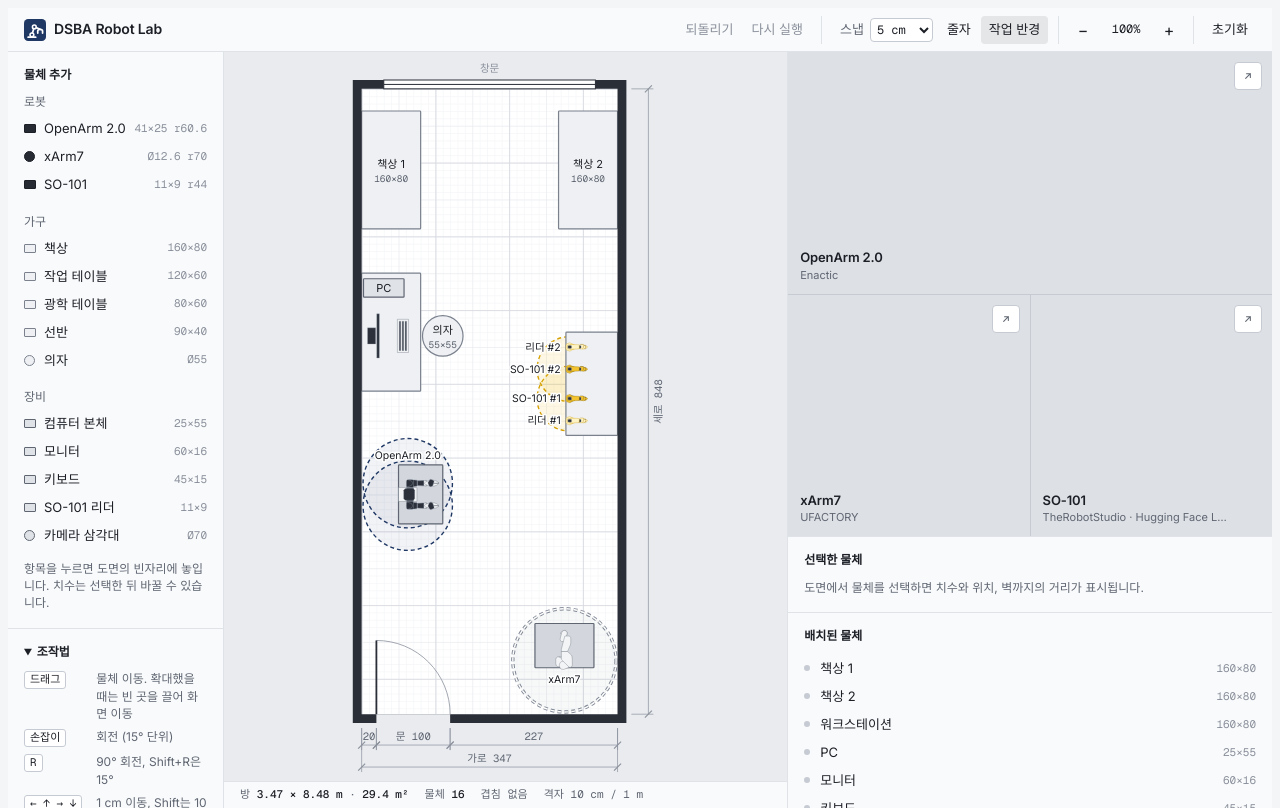
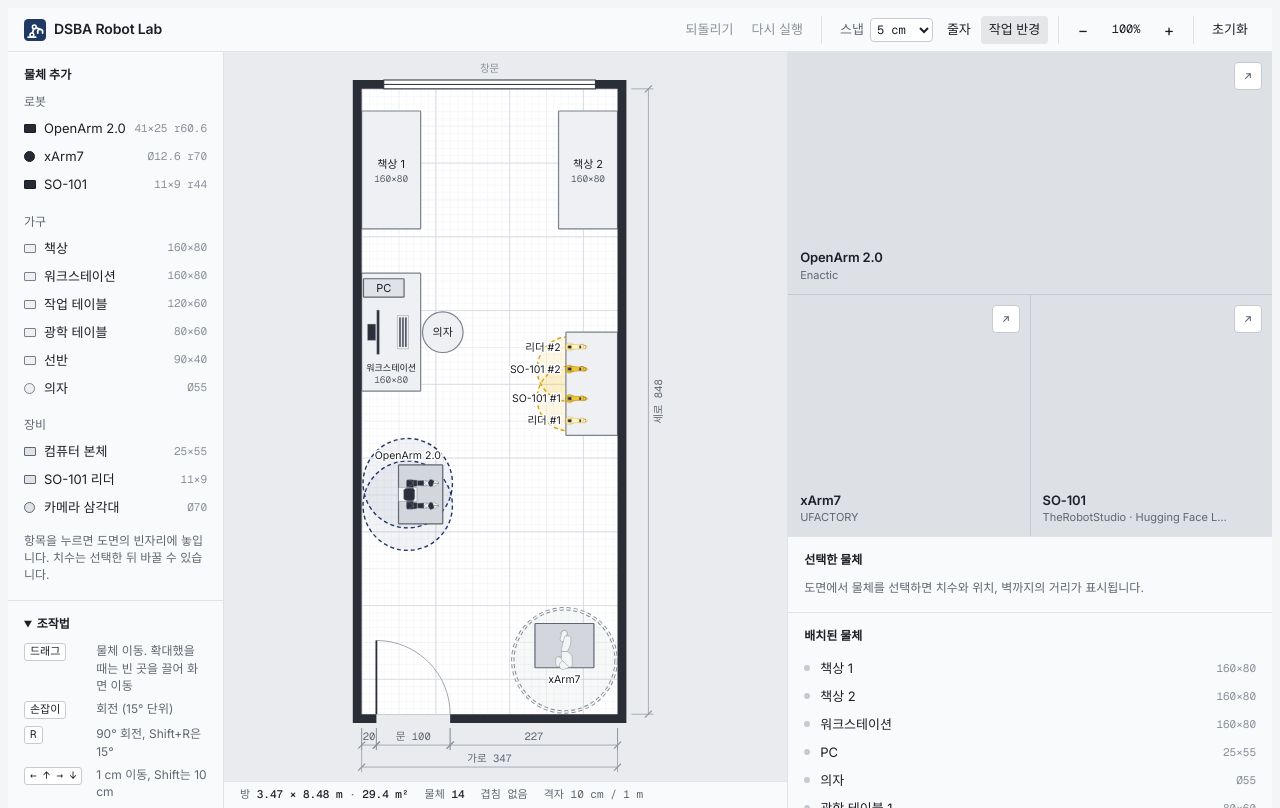
Before and after one commit to DSBA-Lab/robot-lab, a plain HTML site: page floorplan.html in a window 1280 px wide. Drawn offline with nearby package versions, Linux system fonts and the light colour scheme.

Commit message:
Draw the monitor and keyboard as part of a workstation desk; chairs show no size

```diff
--- a/floorplan.html
+++ b/floorplan.html
@@ -485,7 +485,7 @@ const SPECS = {
   so101: 'SO-101 · 베이스 약 11 × 9 cm (공개 CAD 기준) · 리치 약 44 cm (공개 URDF 링크 길이 합산, 그리퍼 끝 기준).',
   so101l: 'SO-101 리더 암 · 팔로워를 원격 조작하는 장치. 크기와 관절 구조는 팔로워와 같고 집게 대신 손잡이가 달려 있습니다. 팔로워 옆, 같은 테이블 끝에 클램프로 고정하고 조작자가 그 뒤에 앉습니다.',
 };
-const TOP_TYPES = new Set(['openarm2', 'xarm7', 'so101', 'so101l', 'arm', 'pc', 'monitor', 'keyboard']); // 책상·테이블 위에 올릴 수 있는 것
+const TOP_TYPES = new Set(['openarm2', 'xarm7', 'so101', 'so101l', 'arm', 'pc']); // 책상·테이블 위에 올릴 수 있는 것
 /* 로봇을 올려 쓰는 테이블: [종류, 이름, 가로, 세로, 테이블 뒤쪽 끝에서 로봇 중심까지]. 로봇은 가로로 가운데, 세로로 끝에 둠.
    OpenArm은 베이스 플레이트(깊이 25)를, xArm7은 베이스 뒤 커넥터(중심에서 9.2)를 테이블 끝에 맞춤. SO-101은 클램프로 물리므로 테이블 끝에 붙임 */
 const SEAT = { openarm2: ['otable', '광학 테이블', 80, 60, 12.5], xarm7: ['otable', '광학 테이블', 80, 60, 10], so101: ['table', 'SO-101 테이블', 140, 70, 5] };
@@ -498,12 +498,12 @@ const TOP = {
 };
 for (const g of Object.values(TOP)) g.svg = g.parts.map(q => `<path class="g${q[0]}" d="${q.slice(1)}"/>`).join('');
 TOP.so101l = TOP.so101; // 리더 암은 팔로워와 같은 윤곽으로 그리고 색만 옅게 (실물은 집게 대신 손잡이)
-/* 책상 위 소품. 모니터는 화면이 −y 쪽(앞)을 보고 뒤에 받침이 있음. 키보드는 판 위에 자판 세 줄. 모양으로 알 수 있으니 도면에 이름표는 붙이지 않음 */
+/* 워크스테이션 책상(wsdesk)에 그려 넣는 모니터와 키보드. 책상의 일부라 따로 고르거나 옮길 수 없음. 모니터는 화면이 −y 쪽(앉는 쪽)을 보고 뒤에 받침이 있음. 키보드는 판 위에 자판 세 줄 */
 const PROPS = {
   monitor: { box: [-30, -8, 30, 8], parts: ['dM-11 -3H11V8H-11Z', 'dM-30 -8H30V-4.5H-30Z'] },
   keyboard: { box: [-22.5, -7.5, 22.5, 7.5], parts: ['lM-22.5 -7.5H22.5V7.5H-22.5Z', 'dM-20 -5H20V-3H-20Z', 'dM-20 -1H20V1H-20Z', 'dM-20 3H20V5H-20Z'] },
 };
-for (const [k, g] of Object.entries(PROPS)) { g.svg = g.parts.map(q => `<path class="g${q[0]}" d="${q.slice(1)}"/>`).join(''); TOP[k] = g; }
+for (const g of Object.values(PROPS)) g.svg = g.parts.map(q => `<path class="g${q[0]}" d="${q.slice(1)}"/>`).join('');
 const CATALOG = [
   { group: '로봇', items: [
     { type: 'openarm2', name: 'OpenArm 2.0', w: 41,   d: 25,   reach: 60.6, armOff: 15.25, cat: 'robot' },
@@ -512,6 +512,7 @@ const CATALOG = [
   ]},
   { group: '가구', items: [
     { type: 'desk',  name: '책상',        w: 160, d: 80, reach: 0, cat: 'furn' },
+    { type: 'wsdesk', name: '워크스테이션', w: 160, d: 80, reach: 0, cat: 'furn' },
     { type: 'table', name: '작업 테이블', w: 120, d: 60, reach: 0, cat: 'furn' },
     { type: 'otable', name: '광학 테이블', w: 80, d: 60, reach: 0, cat: 'furn' },
     { type: 'shelf', name: '선반',        w: 90,  d: 40, reach: 0, cat: 'furn' },
@@ -519,8 +520,6 @@ const CATALOG = [
   ]},
   { group: '장비', items: [
     { type: 'pc',     name: '컴퓨터 본체', w: 25, d: 55,  reach: 0, cat: 'equip' },
-    { type: 'monitor', name: '모니터', w: 60, d: 16, reach: 0, cat: 'equip' },
-    { type: 'keyboard', name: '키보드', w: 45, d: 15, reach: 0, cat: 'equip' },
     { type: 'so101l', name: 'SO-101 리더', w: 11, d: 9, reach: 0, cat: 'equip' },
     { type: 'tripod', name: '카메라 삼각대', w: 70, d: 70,  reach: 0, cat: 'equip', round: true },
   ]},
@@ -559,14 +558,11 @@ function defaultTeleop() {
   return [{ ...lead, id: 'so101l-1', name: '리더 #1', y: 450 }, { ...lead, id: 'so101l-2', name: '리더 #2', y: 350 }];
 }
 function defaultDesk() {
-  // 워크스테이션: 왼쪽 벽에 붙인 책상(책상 1과 OpenArm 사이), 벽 쪽에 모니터, 그 앞에 키보드, 창문 쪽 끝에 본체, 방 쪽에 의자
-  const top = { cat: 'equip', rot: 90 };
+  // 워크스테이션: 왼쪽 벽에 붙인 책상(책상 1과 OpenArm 사이). 모니터와 키보드는 책상 그림에 들어 있고, 창문 쪽 끝에 본체, 방 쪽에 의자
   return [
-    { id: 'ws-desk', type: 'desk', name: '워크스테이션', cat: 'furn', x: 40, y: 330, w: 160, d: 80, rot: 90 },
-    { ...top, id: 'ws-pc', type: 'pc', name: 'PC', x: 30, y: 270, w: 25, d: 55 },
-    { ...top, id: 'ws-monitor', type: 'monitor', name: '모니터', x: 16, y: 335, w: 60, d: 16 },
-    { ...top, id: 'ws-keyboard', type: 'keyboard', name: '키보드', x: 56, y: 335, w: 45, d: 15 },
-    { id: 'ws-chair', type: 'chair', name: '의자', cat: 'furn', x: 110, y: 335, w: 55, d: 55, round: true, soft: true },
+    { id: 'ws-desk', type: 'wsdesk', name: '워크스테이션', cat: 'furn', x: 40, y: 330, w: 160, d: 80, rot: 90 },
+    { id: 'ws-pc', type: 'pc', name: 'PC', cat: 'equip', x: 30, y: 270, w: 25, d: 55, rot: 90 },
+    { id: 'ws-chair', type: 'chair', name: '의자', cat: 'furn', x: 110, y: 330, w: 55, d: 55, round: true, soft: true },
   ];
 }
 function defaultItems(room) {
@@ -610,7 +606,12 @@ function cleanState(s) {
   s = s && typeof s === 'object' ? s : {};
   const room = defaultRoom(); // 방은 고정이므로 저장된 값은 쓰지 않음
   const seen = new Set();
-  const items = (Array.isArray(s.items) ? s.items : []).slice(0, 200).map(cleanItem);
+  let items = (Array.isArray(s.items) ? s.items : []).slice(0, 200).map(cleanItem);
+  const props = items.filter(it => it.type === 'monitor' || it.type === 'keyboard'); // 한때 따로 놓던 모니터·키보드: 놓여 있던 책상을 워크스테이션 책상으로 바꾸고 없앰
+  if (props.length) {
+    for (const q of props) { const dk = items.find(o => o.type === 'desk' && inPoly(poly(o), q.x, q.y)); if (dk) dk.type = 'wsdesk'; }
+    items = items.filter(it => !props.includes(it));
+  }
   if (!(s.v >= 2) && !items.some(it => SPECS[it.type])) items.push(...defaultArms().map(cleanItem)); // 이전 버전에서 저장한 배치에는 보유 로봇팔이 없음
   for (const it of items) if (it.type === 'openarm2' && it.w === 45 && it.d === 25 && it.armOff === 17.5) { it.w = 41; it.armOff = 15.25; } // 사진 추정값 → 공식 모델 치수
   if (!(s.v >= 3)) items.push(...seatRobots(items)); // v2까지는 로봇이 테이블 없이 서 있었음
@@ -672,7 +673,7 @@ function glyphBox(it) { // 위에서 본 로봇 그림이 차지하는 범위
   return bbox([[x0, y0], [x1, y0], [x1, y1], [x0, y1]].map(([x, y]) => [it.x + x * c - y * s, it.y + x * s + y * c]));
 }
 const solid = it => it.cat !== 'zone' && !it.soft;
-const isSurface = it => it.type === 'desk' || it.type === 'table' || it.type === 'otable';
+const isSurface = it => it.type === 'desk' || it.type === 'wsdesk' || it.type === 'table' || it.type === 'otable';
 const isTop = it => TOP_TYPES.has(it.type);
 const collides = (a, b) => solid(a) && solid(b) && !((isTop(a) && isSurface(b)) || (isTop(b) && isSurface(a)));
 const layer = it => it.cat === 'zone' ? 0 : isSurface(it) ? 1 : isTop(it) ? 3 : 2;
@@ -825,7 +826,7 @@ function render() {
     const hidden = isSurface(it) && under.some((j, k) => j === i && boxHit(gb[k], mid)); // 올려 둔 로봇에 가려지는 테이블 이름은 뺌
     const g = itemSvg(it, a, px, fs, holes, hidden);
     if (it.cat === 'zone') zones += g; else bodies += g;
-    if (gb[i] && !PROPS[it.type]) labels += robotLabel(it, i);
+    if (gb[i]) labels += robotLabel(it, i);
     if (ui.reach && it.reach > 0) {
       const rr = rad(it.rot), offs = it.armOff > 0 ? [-it.armOff, it.armOff] : [0]; // 양팔은 어깨마다 하나씩
       const rc = REACH_CLS[it.type] || '', dash = `stroke-dasharray="${px(4)} ${px(3)}"`;
@@ -921,6 +922,7 @@ function itemSvg(it, a, px, fs, holes, noLabel) {
     g += `<rect class="body" x="${-hw}" y="${-hd}" width="${it.w}" height="${it.d}" rx="${Math.min(1, hw, hd)}" stroke-width="${px(1.2)}"${dash}/>`;
     if (it.cat === 'zone') g += `<rect class="hatch" x="${-hw}" y="${-hd}" width="${it.w}" height="${it.d}" fill="url(#hatch)"/>`;
     if (holes && it.type === 'otable') g += `<rect class="holes" x="${-hw}" y="${-hd}" width="${it.w}" height="${it.d}" fill="url(#holes)"/>`;
+    if (it.type === 'wsdesk') g += `<g class="glyph" stroke-width="${Math.min(px(0.9), 0.45)}"><g transform="translate(0 ${hd - 16})">${PROPS.monitor.svg}</g><g transform="translate(0 ${24 - hd})">${PROPS.keyboard.svg}</g></g>`; // 모니터는 뒤쪽 끝, 키보드는 앉는 쪽
   }
   if (Math.min(it.w, it.d) < px(26)) g += `<circle class="hit-pad" r="${px(13)}"/>`; // 작은 물체도 잡기 쉽게
   if (G) return g + `<g class="glyph g-${it.type}" stroke-width="${Math.min(px(0.9), 0.45)}">${G.svg}</g></g>`; // 팔이 뻗은 쪽이 앞. 이름표는 render가 바깥에 붙임
@@ -936,9 +938,11 @@ function itemSvg(it, a, px, fs, holes, noLabel) {
   const em = Math.max(1, textEm(it.name)), dims = `${fmt(it.w)}×${fmt(it.d)}`;
   let f = fs * 1.05, inside = f * em <= aw * 0.92 && ah >= f * 1.5;
   if (!inside) { const f2 = aw * 0.92 / em; if (f2 >= fs * 0.78 && ah >= f2 * 1.5) { f = f2; inside = true; } }
-  g += `<g transform="rotate(${-it.rot})">`;
+  const off = it.type === 'wsdesk' ? hw - 25 : 0; // 워크스테이션 책상은 가운데에 모니터와 키보드가 있어 이름을 한쪽 끝으로 뺌
+  if (off && it.w < 130) return g + '</g>';
+  g += `<g transform="translate(${off} 0) rotate(${-it.rot})">`;
   if (inside) {
-    const two = ah >= f * 3.2 && fs * 0.9 * 0.6 * dims.length <= aw * 0.92;
+    const two = it.type !== 'chair' && ah >= f * 3.2 && fs * 0.9 * 0.6 * dims.length <= aw * 0.92; // 의자는 이름만
     g += `<text class="lbl" y="${two ? -f * 0.15 : f * 0.36}" font-size="${f}" text-anchor="middle">${esc(it.name)}</text>`;
     if (two) g += `<text class="lbl sub" y="${f * 1.1}" font-size="${fs * 0.9}" text-anchor="middle">${dims}</text>`;
   } else {
```
Also changed, not shown: index.html (+21 -17 lines).
